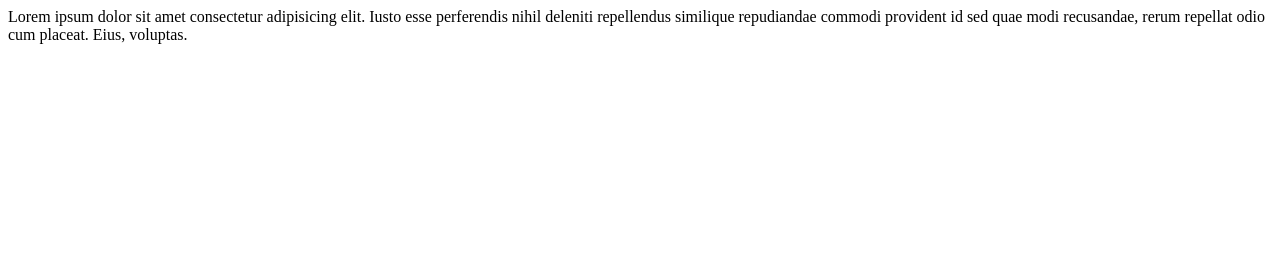
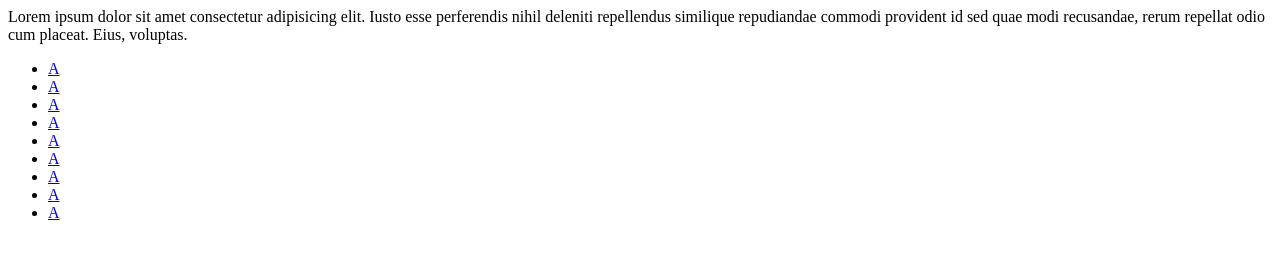
Before and after one commit to hasnat-martin/martin, a plain HTML site: page index.html in a window 1280 px wide. Drawn offline with Linux system fonts and the light colour scheme.

Commit message:
Menu added

```diff
--- a/index.html
+++ b/index.html
@@ -8,6 +8,17 @@
 <body>
 
     Lorem ipsum dolor sit amet consectetur adipisicing elit. Iusto esse perferendis nihil deleniti repellendus similique repudiandae commodi provident id sed quae modi recusandae, rerum repellat odio cum placeat. Eius, voluptas.
+    <ul>
+        <li><a href="#">A</a></li>
+        <li><a href="#">A</a></li>
+        <li><a href="#">A</a></li>
+        <li><a href="#">A</a></li>
+        <li><a href="#">A</a></li>
+        <li><a href="#">A</a></li>
+        <li><a href="#">A</a></li>
+        <li><a href="#">A</a></li>
+        <li><a href="#">A</a></li>
+    </ul>
 
 </body>
 </html>
```
